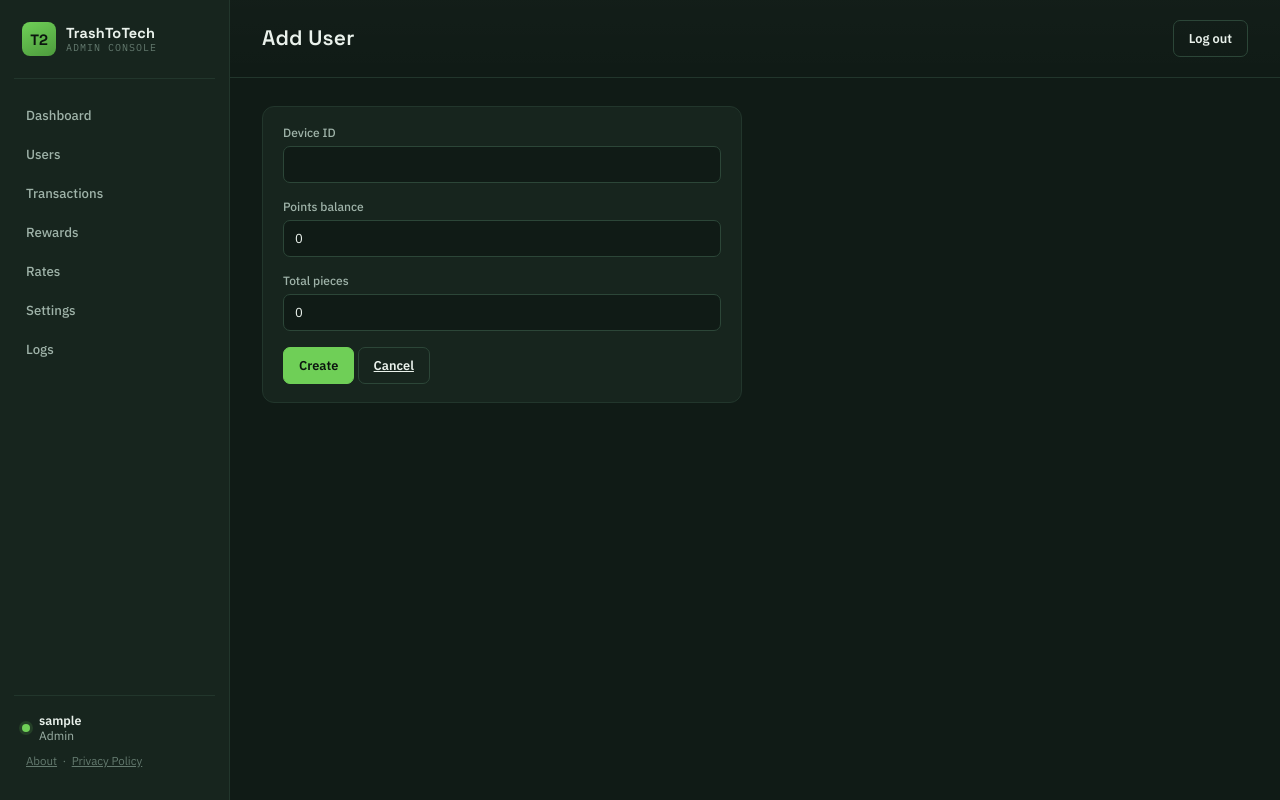
After one commit to Kristianjayl/trasttotech, a Django app: page /staff/users/add/ in a window 1280 px wide. The commit adds this page. Run offline with Django 5.2, Linux system fonts and the light colour scheme; a user stored in the database is signed in; tables that the repository leaves empty hold one stand-in row (values such as "Sample post").

Commit message:
Added Staff Dashbord and Footer Pages(About and Terms and Privacy

```diff
--- a/adminpanel/templates/adminpanel/base.html
+++ b/adminpanel/templates/adminpanel/base.html
@@ -31,12 +31,14 @@
     <div class="navitem {% if request.resolver_match.url_name == 'staff_rewards' %}active{% endif %}">
       <a href="{% url 'staff_rewards' %}" style="color:inherit; text-decoration:none; display:flex; gap:10px; width:100%;">Rewards</a>
     </div>
+    {% if user.staffprofile.role == "admin" %}
       <div class="navitem {% if request.resolver_match.url_name == 'staff_rates' %}active{% endif %}">
         <a href="{% url 'staff_rates' %}" style="color:inherit; text-decoration:none; display:flex; gap:10px; width:100%;">Rates</a>
       </div>
       <div class="navitem {% if request.resolver_match.url_name == 'staff_settings' %}active{% endif %}">
         <a href="{% url 'staff_settings' %}" style="color:inherit; text-decoration:none; display:flex; gap:10px; width:100%;">Settings</a>
       </div>
+    {% endif %}
     <div class="navitem {% if request.resolver_match.url_name == 'staff_logs' %}active{% endif %}">
       <a href="{% url 'staff_logs' %}" style="color:inherit; text-decoration:none; display:flex; gap:10px; width:100%;">Logs</a>
     </div>
@@ -44,6 +46,11 @@
   <div class="sidebar-foot">
     <span class="op-dot"></span>
     <span class="who"><b>{{ user.username }}</b>{{ user.staffprofile.get_role_display }}</span>
+  </div>
+  <div style="padding:10px 12px; font-size:11.5px; color:var(--text-faint);">
+    <a href="{% url 'staff_about' %}" style="color:inherit; text-decoration:underline;">About</a>
+    &nbsp;·&nbsp;
+    <a href="{% url 'staff_privacy' %}" style="color:inherit; text-decoration:underline;">Privacy Policy</a>
   </div>
 </div>
 
@@ -65,5 +72,7 @@
   </div>
 </main>
 
+
+
 </body>
 </html>
--- a/adminpanel/templates/adminpanel/overview.html
+++ b/adminpanel/templates/adminpanel/overview.html
@@ -4,6 +4,8 @@
 {% block page_sub %}{{ today }}{% endblock %}
 
 {% block content %}
+<h2 style="font-family:'Space Grotesk', sans-serif; font-weight:600; margin-bottom:16px; color:var(--text);">Welcome, {{ user.username }}!</h2>
+
 <div class="grid" style="grid-template-columns:repeat(5,1fr); margin-bottom:16px;">
   <div class="card kpi">
     <div class="label">Total bottles collected</div>
--- /dev/null
+++ b/adminpanel/templates/adminpanel/user_form.html
@@ -0,0 +1,33 @@
+{% extends "adminpanel/base.html" %}
+{% block title %}{% if mode == "create" %}Add User{% else %}Edit User{% endif %}{% endblock %}
+{% block page_title %}{% if mode == "create" %}Add User{% else %}Edit User{% endif %}{% endblock %}
+{% block page_sub %}{% endblock %}
+
+{% block content %}
+<div class="card" style="max-width:480px;">
+  <form method="post">
+    {% csrf_token %}
+    {% if mode == "create" %}
+    <div class="field-wrap">
+      <label class="field">Device ID</label>
+      <input type="text" name="device_id" required>
+    </div>
+    {% else %}
+    <div class="field-wrap">
+      <label class="field">Device</label>
+      <input type="text" value="{{ kiosk_user.mac_display }}" disabled>
+    </div>
+    {% endif %}
+    <div class="field-wrap">
+      <label class="field">Points balance</label>
+      <input type="number" name="points_balance" value="{{ kiosk_user.points_balance|default:0 }}">
+    </div>
+    <div class="field-wrap">
+      <label class="field">Total pieces</label>
+      <input type="number" name="total_pieces" value="{{ kiosk_user.total_pieces|default:0 }}">
+    </div>
+    <button type="submit" class="btn primary">{% if mode == "create" %}Create{% else %}Save Changes{% endif %}</button>
+    <a href="{% url 'staff_users' %}" class="btn ghost">Cancel</a>
+  </form>
+</div>
+{% endblock %}
--- a/adminpanel/urls.py
+++ b/adminpanel/urls.py
@@ -12,4 +12,9 @@ urlpatterns = [
     path("rates/", views.rates, name="staff_rates"),
     path("settings/", views.settings_page, name="staff_settings"),
     path("logs/", views.logs, name="staff_logs"),
+    path("about/", views.about, name="staff_about"),
+    path("privacy/", views.privacy_policy, name="staff_privacy"),
+    path("users/add/", views.user_create, name="staff_user_create"),
+    path("users/<int:user_id>/edit/", views.user_edit, name="staff_user_edit"),
+    path("users/<int:user_id>/delete/", views.user_delete, name="staff_user_delete"),
 ]
--- a/adminpanel/views.py
+++ b/adminpanel/views.py
@@ -1,9 +1,10 @@
 from django.contrib.auth.decorators import login_required
 from django.contrib.auth.views import LoginView
-from django.shortcuts import render, redirect
+from django.shortcuts import render, redirect, get_object_or_404
 from django.db.models import Sum, Count, Q
 from django.utils import timezone
 from datetime import timedelta
+from .decorators import role_required
 
 from kiosk.models import KioskUser, Transaction, Voucher, BottleRate, WifiRate
 
@@ -39,12 +40,44 @@ def overview(request):
         "today": today,
     })
 
-
 @login_required
 def users_list(request):
     users = KioskUser.objects.order_by("-points_balance")
     return render(request, "adminpanel/users.html", {"users": users})
 
+# Admin-only view for creating new users
+@role_required('admin')
+def user_create(request):
+    if request.method == "POST":
+        KioskUser.objects.create(
+            device_id=request.POST.get("device_id"),
+            points_balance=int(request.POST.get("points_balance") or 0),
+            total_pieces=int(request.POST.get("total_pieces") or 0),
+        )
+        return redirect("staff_users")
+    return render(request, "adminpanel/user_form.html", {"mode": "create"})
+
+# Admin-only view for editing existing users
+@role_required('admin')
+def user_edit(request, user_id):
+    kiosk_user = get_object_or_404(KioskUser, id=user_id)
+    if request.method == "POST":
+        kiosk_user.points_balance = int(request.POST.get("points_balance") or 0)
+        kiosk_user.total_pieces = int(request.POST.get("total_pieces") or 0)
+        kiosk_user.save()
+        return redirect("staff_users")
+    return render(request, "adminpanel/user_form.html", {"mode": "edit", "kiosk_user": kiosk_user})
+
+# Admin-only view for deleting users
+@role_required('admin')
+def user_delete(request, user_id):
+    kiosk_user = get_object_or_404(KioskUser, id=user_id)
+    if request.method == "POST":
+        kiosk_user.delete()
+        return redirect("staff_users")
+    return render(request, "adminpanel/user_confirm_delete.html", {"kiosk_user": kiosk_user})
+
+# End of Crud #
 
 @login_required
 def transactions_list(request):
@@ -70,7 +103,7 @@ def rewards(request):
     return render(request, "adminpanel/rewards.html", {"vouchers": vouchers, "stats": stats})
 
 
-@login_required
+@role_required('admin')
 def rates(request):
     if request.method == "POST":
         bottle_rate = BottleRate.objects.first()
@@ -90,7 +123,7 @@ def rates(request):
     })
 
 
-@login_required
+@role_required('admin')
 def settings_page(request):
     return render(request, "adminpanel/settings.html")
 
@@ -102,3 +135,12 @@ def logs(request):
     # ideally via a dedicated Log model. Fine as a placeholder for now.
     entries = Transaction.objects.select_related("user").order_by("-created_at")[:100]
     return render(request, "adminpanel/logs.html", {"entries": entries})
+
+@login_required
+def about(request):
+    return render(request, "adminpanel/about.html")
+
+
+@login_required
+def privacy_policy(request):
+    return render(request, "adminpanel/privacy_policy.html")
--- a/kiosk/static/kiosk/js/portal.js
+++ b/kiosk/static/kiosk/js/portal.js
@@ -83,6 +83,10 @@
 
   document.getElementById('btnRedeem').addEventListener('click', () => openTray('trayRedeem'));
   document.getElementById('btnRates').addEventListener('click', () => openTray('trayRates'));
+
+  // ---- About / Privacy Policy footer links ----
+  document.getElementById('btnAbout').addEventListener('click', (e) => { e.preventDefault(); openTray('trayAbout'); });
+  document.getElementById('btnPrivacy').addEventListener('click', (e) => { e.preventDefault(); openTray('trayPrivacy'); });
 
   document.getElementById('btnPause').addEventListener('click', () => {
     csrfFetch('/api/pause/', {method:'POST'}).then(r => r.json()).then(s => {
```
Also changed, not shown: adminpanel/templates/adminpanel/about.html (added, +12 -0 lines), adminpanel/templates/adminpanel/privacy_policy.html (added, +15 -0 lines), adminpanel/templates/adminpanel/user_confirm_delete.html (added, +15 -0 lines), adminpanel/templates/adminpanel/users.html (+15 -1 lines), kiosk/templates/kiosk/portal.html (+32 -0 lines). Lines whose indentation alone changed are shown as unchanged.
